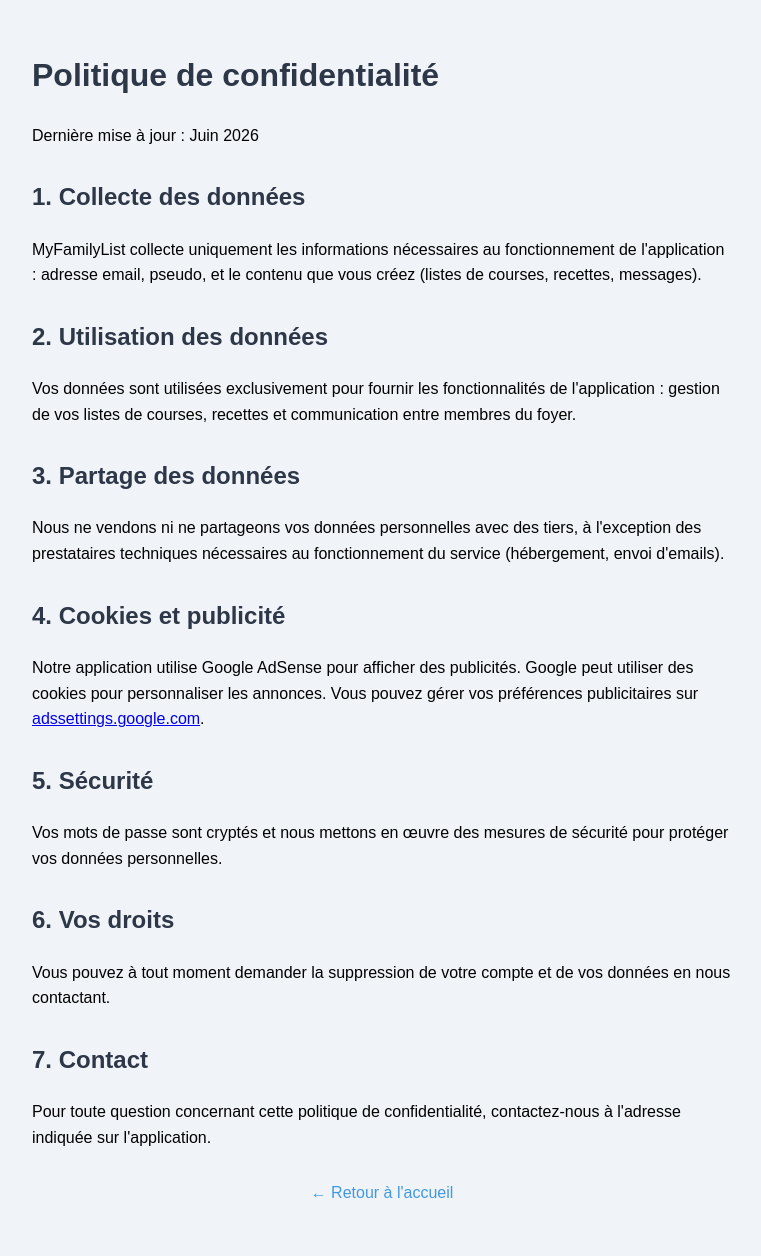
After one commit to carlaetsofia/listes-courses, a Flask app: page /confidentialite in a window 1280 px wide. The commit adds this page. Shown: the whole page, without its empty margins (258-1019 px from the left). Run offline with Flask 3, Linux system fonts and the light colour scheme; some libraries are stand-ins or nearby versions.

Commit message:
ajout politique de confidentialite

```diff
--- a/app.py
+++ b/app.py
@@ -613,6 +613,9 @@ def admin_dashboard():
     cur.close()
     conn.close()
     return render_template("admin.html", nb_utilisateurs=nb_utilisateurs, nb_foyers=nb_foyers, nb_articles=nb_articles, nb_recettes=nb_recettes)
+@app.route("/confidentialite")
+def confidentialite():
+    return render_template("confidentialite.html")
 
 if __name__ == "__main__":
     app.run(debug=True)
--- a/templates/accueil.html
+++ b/templates/accueil.html
@@ -47,5 +47,8 @@ function googleTranslateElementInit() {
 }
 </script>
 <script type="text/javascript" src="//translate.google.com/translate_a/element.js?cb=googleTranslateElementInit"></script>
+<div style="text-align:center; margin-top:20px;">
+    <a href="/confidentialite" style="color:#888; font-size:12px;">Politique de confidentialité</a>
+</div>
 </body>
 </html>
--- /dev/null
+++ b/templates/confidentialite.html
@@ -0,0 +1,40 @@
+<!DOCTYPE html>
+<html>
+<head>
+    <title>Politique de confidentialité</title>
+    <meta name="viewport" content="width=device-width, initial-scale=1.0">
+    <style>
+        body { font-family: Arial, sans-serif; background-color: #f0f4f8; max-width: 700px; margin: 50px auto; padding: 0 20px; line-height: 1.6; }
+        h1 { color: #2d3748; }
+        h2 { color: #2d3748; margin-top: 30px; }
+        .retour { display: block; text-align: center; margin-top: 30px; color: #4299e1; text-decoration: none; }
+    </style>
+</head>
+<body>
+    <h1>Politique de confidentialité</h1>
+    <p>Dernière mise à jour : Juin 2026</p>
+
+    <h2>1. Collecte des données</h2>
+    <p>MyFamilyList collecte uniquement les informations nécessaires au fonctionnement de l'application : adresse email, pseudo, et le contenu que vous créez (listes de courses, recettes, messages).</p>
+
+    <h2>2. Utilisation des données</h2>
+    <p>Vos données sont utilisées exclusivement pour fournir les fonctionnalités de l'application : gestion de vos listes de courses, recettes et communication entre membres du foyer.</p>
+
+    <h2>3. Partage des données</h2>
+    <p>Nous ne vendons ni ne partageons vos données personnelles avec des tiers, à l'exception des prestataires techniques nécessaires au fonctionnement du service (hébergement, envoi d'emails).</p>
+
+    <h2>4. Cookies et publicité</h2>
+    <p>Notre application utilise Google AdSense pour afficher des publicités. Google peut utiliser des cookies pour personnaliser les annonces. Vous pouvez gérer vos préférences publicitaires sur <a href="https://adssettings.google.com" target="_blank">adssettings.google.com</a>.</p>
+
+    <h2>5. Sécurité</h2>
+    <p>Vos mots de passe sont cryptés et nous mettons en œuvre des mesures de sécurité pour protéger vos données personnelles.</p>
+
+    <h2>6. Vos droits</h2>
+    <p>Vous pouvez à tout moment demander la suppression de votre compte et de vos données en nous contactant.</p>
+
+    <h2>7. Contact</h2>
+    <p>Pour toute question concernant cette politique de confidentialité, contactez-nous à l'adresse indiquée sur l'application.</p>
+
+    <a href="/" class="retour">← Retour à l'accueil</a>
+</body>
+</html>
```
